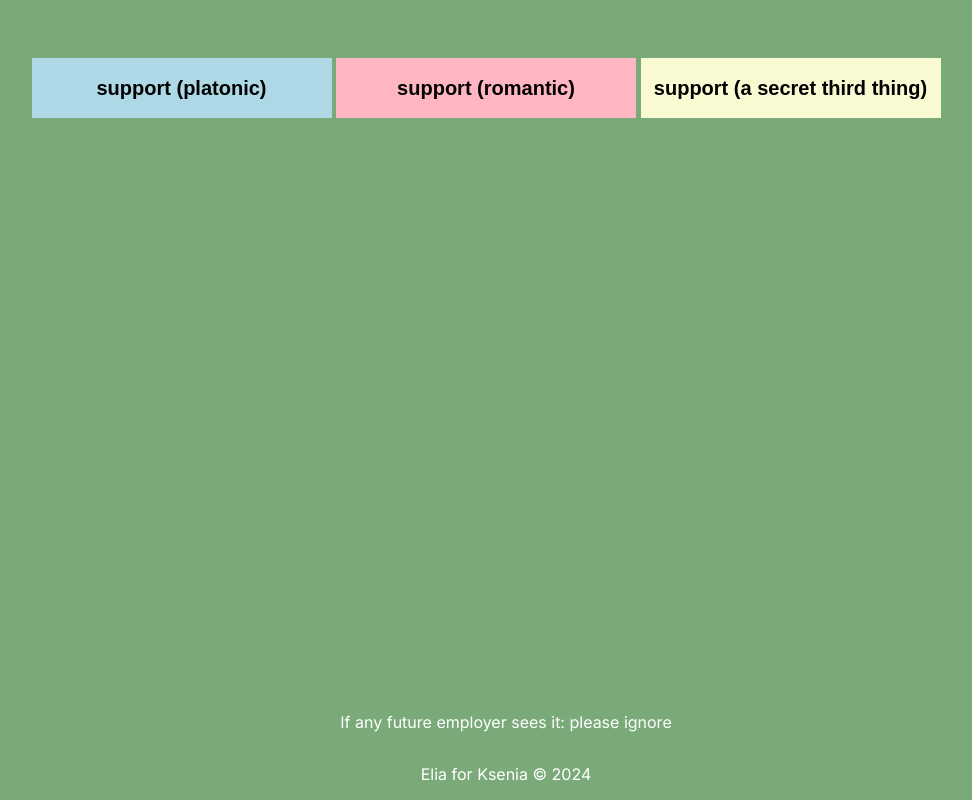
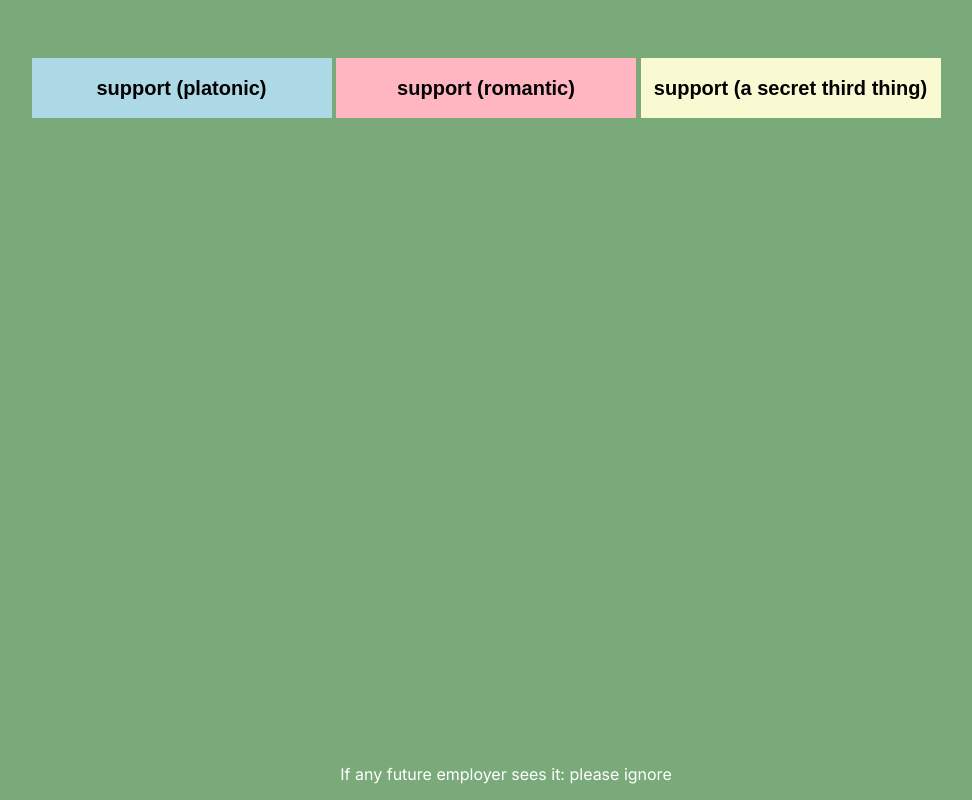
Before and after one commit to potselui/potselui, a plain HTML site: page index.html in a window 1280 px wide. Shown: the whole page, without its empty margins (154-1126 px from the left). Drawn offline with Linux system fonts and the light colour scheme.

Commit message:
Update index.html

```diff
--- a/index.html
+++ b/index.html
@@ -30,7 +30,6 @@
 
         <div class = "footer">
             <ul>If any future employer sees it: please ignore</ul>
-            <ul>Elia for Ksenia  © 2024</ul>
         </div>
     </div>
     <script src="index.js"></script>
```
